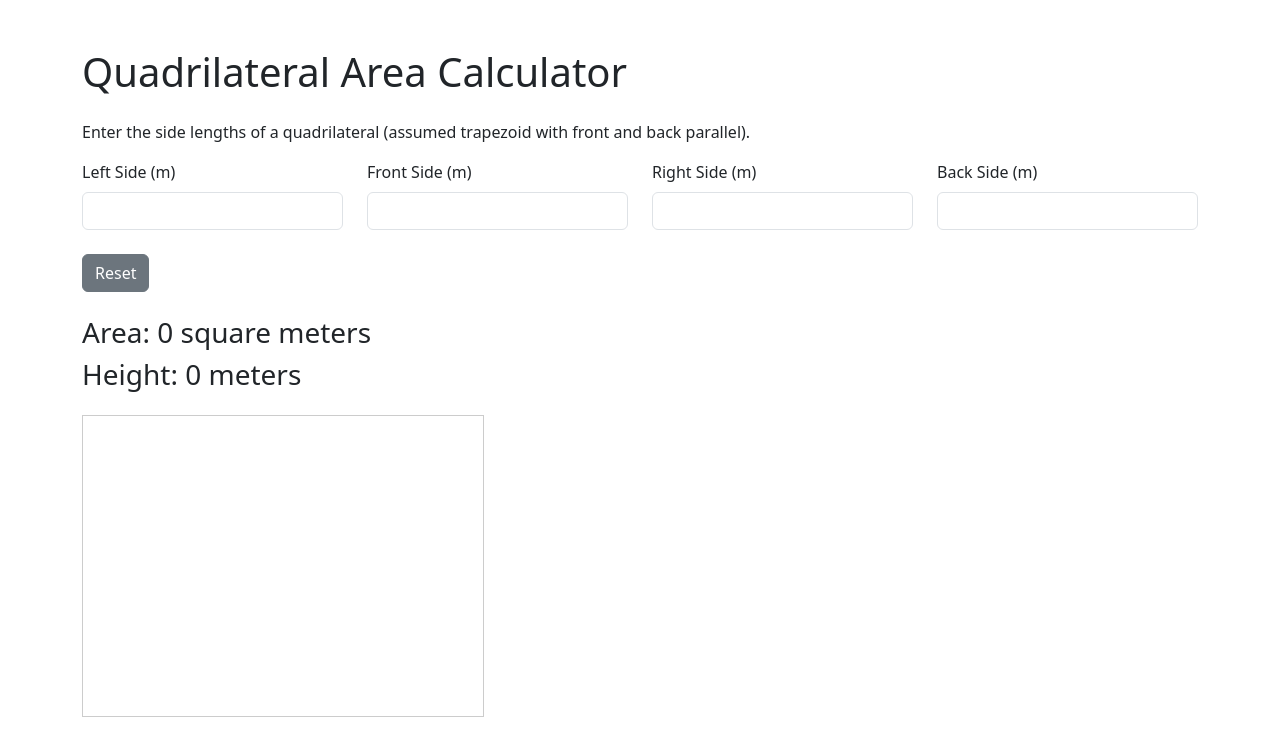
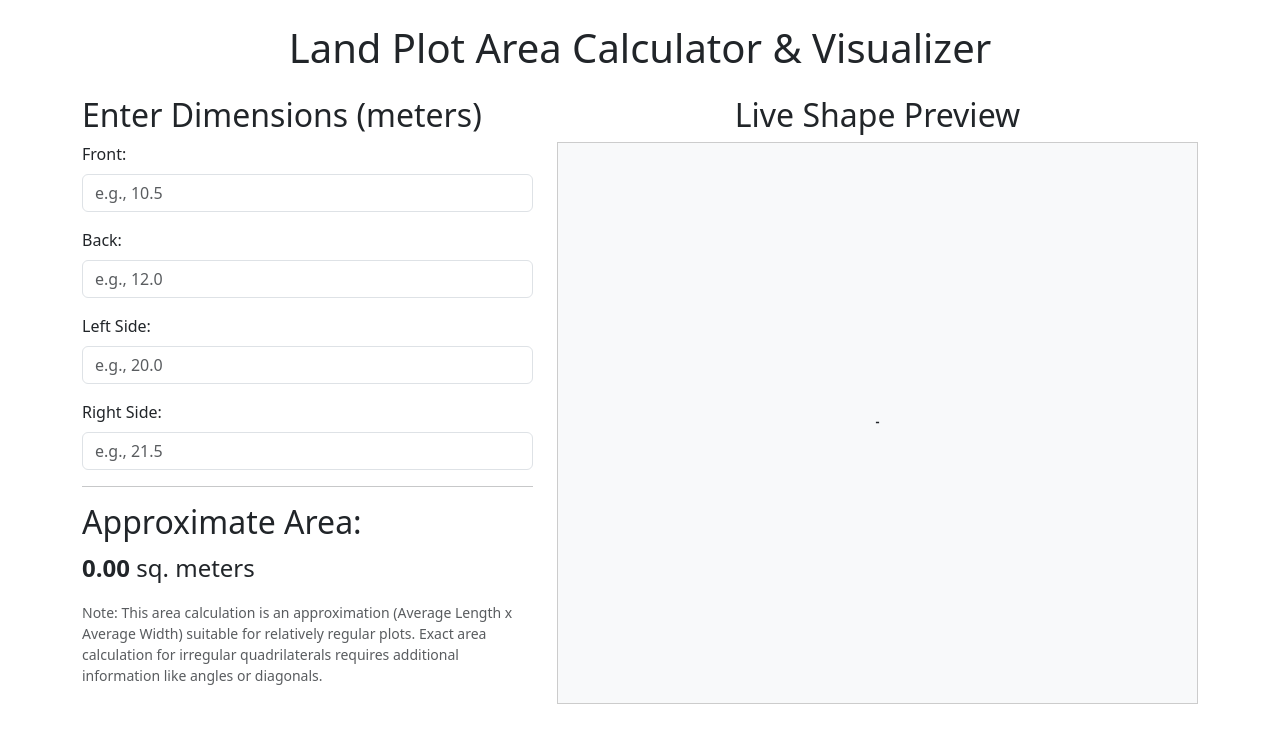
Before and after one commit to motiabebe/Land-Calculator, a plain HTML site: page index.html in a window 1280 px wide. Drawn offline with nearby package versions, Linux system fonts and the light colour scheme.

Commit message:
Update index.html

```diff
--- a/index.html
+++ b/index.html
@@ -3,198 +3,230 @@
 <head>
     <meta charset="UTF-8">
     <meta name="viewport" content="width=device-width, initial-scale=1.0">
-  <title>Quadrilateral Area Calculator</title>
-  <link href="https://cdn.jsdelivr.net/npm/bootstrap@5.3.0/dist/css/bootstrap.min.css" rel="stylesheet">
+    <title>Land Area Calculator</title>
+    <!-- Bootstrap 5 CSS -->
+    <link href="https://cdn.jsdelivr.net/npm/bootstrap@5.3.2/dist/css/bootstrap.min.css" rel="stylesheet" integrity="sha384-T3c6CoIi6uLrA9TneNEoa7RxnatzjcDSCmG1MXxSR1GAsXEV/Dwwykc2MPK8M2HN" crossorigin="anonymous">
+
+    <!-- Embedded CSS -->
     <style>
-    canvas {
+        #landShape {
             border: 1px solid #ccc;
+            background-color: #f8f9fa; /* Light background for the canvas */
+            display: block; /* Helps with centering sometimes */
+            margin: auto; /* Center the SVG if its container allows */
+            max-width: 100%; /* Make SVG responsive */
+            height: auto; /* Maintain aspect ratio */
+            /* Explicit viewbox for consistent scaling in JS */
+            /* viewbox defines the coordinate system x, y, width, height */
+            viewBox: "0 0 400 350";
         }
-    .error {
-      color: red;
-      font-size: 0.9em;
+
+        #landPolygon {
+            fill: rgba(40, 167, 69, 0.4); /* Semi-transparent green */
+            stroke: #212529; /* Dark stroke */
+            stroke-width: 2;
+        }
+
+        /* Optional: Style for text labels if you add them */
+        /*
+        #landShape text {
+            font-family: sans-serif;
+            font-size: 10px;
+            fill: #555;
+        }
+        */
+
+         /* Ensure SVG container takes up space */
+        .svg-container {
+            min-height: 380px; /* Adjust as needed */
+            width: 100%;
+            display: flex;
+            justify-content: center;
+            align-items: center;
         }
     </style>
 </head>
 <body>
-  <div class="container mt-5">
-    <h1 class="mb-4">Quadrilateral Area Calculator</h1>
-    <p>Enter the side lengths of a quadrilateral (assumed trapezoid with front and back parallel).</p>
+    <div class="container mt-4">
+        <h1 class="mb-4 text-center">Land Plot Area Calculator & Visualizer</h1>
 
-    <!-- Input Form -->
-    <form id="quadForm">
-      <div class="row">
-        <div class="col-md-3 mb-3">
-          <label for="left" class="form-label">Left Side (m)</label>
-          <input type="number" class="form-control" id="left" min="0" step="0.01" required>
+        <div class="row g-4">
+            <!-- Input Column -->
+            <div class="col-md-5">
+                <h2>Enter Dimensions (meters)</h2>
+                <form id="landForm">
+                    <div class="mb-3">
+                        <label for="front" class="form-label">Front:</label>
+                        <input type="number" class="form-control" id="front" min="0" step="0.01" placeholder="e.g., 10.5">
                     </div>
-        <div class="col-md-3 mb-3">
-          <label for="front" class="form-label">Front Side (m)</label>
-          <input type="number" class="form-control" id="front" min="0" step="0.01" required>
+                    <div class="mb-3">
+                        <label for="back" class="form-label">Back:</label>
+                        <input type="number" class="form-control" id="back" min="0" step="0.01" placeholder="e.g., 12.0">
                     </div>
-        <div class="col-md-3 mb-3">
-          <label for="right" class="form-label">Right Side (m)</label>
-          <input type="number" class="form-control" id="right" min="0" step="0.01" required>
+                    <div class="mb-3">
+                        <label for="left" class="form-label">Left Side:</label>
+                        <input type="number" class="form-control" id="left" min="0" step="0.01" placeholder="e.g., 20.0">
                     </div>
-        <div class="col-md-3 mb-3">
-          <label for="back" class="form-label">Back Side (m)</label>
-          <input type="number" class="form-control" id="back" min="0" step="0.01" required>
+                    <div class="mb-3">
+                        <label for="right" class="form-label">Right Side:</label>
+                        <input type="number" class="form-control" id="right" min="0" step="0.01" placeholder="e.g., 21.5">
+                    </div>
+                </form>
+
+                <hr>
+
+                <h2>Approximate Area:</h2>
+                <p class="fs-4">
+                    <span id="resultArea" class="fw-bold">0.00</span> sq. meters
+                </p>
+                 <p class="text-muted small">
+                    Note: This area calculation is an approximation (Average Length x Average Width) suitable for relatively regular plots. Exact area calculation for irregular quadrilaterals requires additional information like angles or diagonals.
+                 </p>
+
+            </div>
+
+            <!-- Visualization Column -->
+            <div class="col-md-7">
+                 <h2 class="text-center">Live Shape Preview</h2>
+                 <div class="svg-container">
+                     <!-- Define SVG with viewBox for consistent coordinate system -->
+                     <svg id="landShape" viewBox="0 0 400 350" preserveAspectRatio="xMidYMid meet" width="100%" height="350">
+                         <polygon id="landPolygon" points="50,300 150,300 150,200 50,200" />
+                         <!-- Labels can be added here if needed -->
+                     </svg>
+                 </div>
+
             </div>
         </div>
-      <button type="button" class="btn btn-secondary mt-2" id="resetBtn">Reset</button>
-    </form>
 
-    <!-- Results Display -->
-    <div id="results" class="mt-4">
-      <h3>Area: <span id="areaValue">0</span> square meters</h3>
-      <h3>Height: <span id="heightValue">0</span> meters</h3>
-      <div id="errorMsg" class="error"></div>
+
     </div>
 
-    <!-- Canvas for Visualization -->
-    <canvas id="quadCanvas" width="400" height="300" class="mt-3"></canvas>
-  </div>
+    <!-- Bootstrap 5 JS Bundle (includes Popper) -->
+    <script src="https://cdn.jsdelivr.net/npm/bootstrap@5.3.2/dist/js/bootstrap.bundle.min.js" integrity="sha384-C6RzsynM9kWDrMNeT87bh95OGNyZPhcTNXj1NW7RuBCsyN/o0jlpcV8Qyq46cDfL" crossorigin="anonymous"></script>
 
+    <!-- Embedded JavaScript -->
     <script>
+        document.addEventListener('DOMContentLoaded', () => {
             // Get DOM elements
+            const frontInput = document.getElementById('front');
+            const backInput = document.getElementById('back');
             const leftInput = document.getElementById('left');
-    const frontInput = document.getElementById('front');
             const rightInput = document.getElementById('right');
-    const backInput = document.getElementById('back');
-    const areaValue = document.getElementById('areaValue');
-    const heightValue = document.getElementById('heightValue');
-    const errorMsg = document.getElementById('errorMsg');
-    const canvas = document.getElementById('quadCanvas');
-    const ctx = canvas.getContext('2d');
-    const resetBtn = document.getElementById('resetBtn');
+            const resultAreaSpan = document.getElementById('resultArea');
+            const landPolygon = document.getElementById('landPolygon');
+            const svgElement = document.getElementById('landShape');
 
-    // Add event listeners
-    [leftInput, frontInput, rightInput, backInput].forEach(input => {
-      input.addEventListener('input', update);
-    });
-    resetBtn.addEventListener('click', reset);
+            // Get SVG dimensions from the viewBox attribute for coordinate system
+            const svgWidth = svgElement.viewBox.baseVal.width;
+            const svgHeight = svgElement.viewBox.baseVal.height;
+            const padding = 40; // Padding inside SVG canvas coordinate system
 
-    // Update function to calculate area and draw shape
-    function update() {
-      // Parse input values
+            function updateShapeAndArea() {
+                // Get values, default to 0 if NaN or empty
+                const front = parseFloat(frontInput.value) || 0;
+                const back = parseFloat(backInput.value) || 0;
                 const left = parseFloat(leftInput.value) || 0;
-      const front = parseFloat(frontInput.value) || 0;
                 const right = parseFloat(rightInput.value) || 0;
-      const back = parseFloat(backInput.value) || 0;
 
-      // Clear previous error
-      errorMsg.textContent = '';
+                // --- Area Calculation (Approximation) ---
+                // Using Average Length x Average Width method
+                const avgWidth = (front + back) / 2;
+                const avgHeight = (left + right) / 2;
+                const area = avgWidth * avgHeight;
 
-      // Check for non-positive inputs
-      if (left <= 0 || front <= 0 || right <= 0 || back <= 0) {
-        if (left < 0 || front < 0 || right < 0 || back < 0) {
-          errorMsg.textContent = 'Side lengths must be positive.';
-        }
-        areaValue.textContent = '0';
-        heightValue.textContent = '0';
-        drawQuadrilateral(0, 0, 0, 0);
-        return;
+                // Display area
+                resultAreaSpan.textContent = area.toFixed(2);
+
+                // --- Visualization ---
+                if (!svgWidth || !svgHeight) {
+                    console.error("SVG dimensions not found. Ensure SVG has width/height or viewBox.");
+                    return; // Exit if dimensions aren't set
                 }
 
-      // Calculate x1 (horizontal offset of back relative to front)
-      const diff = back - front;
-      let x1, h;
+                // Determine max dimensions from input for scaling base
+                const maxWidthInput = Math.max(front, back, 1); // Avoid division by zero, use at least 1
+                const maxHeightInput = Math.max(left, right, 1);
 
-      if (Math.abs(diff) < 1e-6) { // Parallelogram case (front ≈ back)
-        if (Math.abs(right - left) < 1e-6) { // left ≈ right
-          x1 = 0; // back aligns with front
-          h = left; // height is simply the side length
-        } else {
-          errorMsg.textContent = 'Invalid quadrilateral: sides do not form a parallelogram.';
-          areaValue.textContent = 'Invalid';
-          heightValue.textContent = 'Invalid';
-          drawQuadrilateral(0, 0, 0, 0);
-          return;
+                // Calculate available drawing space within the SVG coordinate system
+                const drawWidth = svgWidth - 2 * padding;
+                const drawHeight = svgHeight - 2 * padding;
+
+                // Calculate scale factor - fit the larger dimension into available space
+                let scale = 1;
+                if (maxWidthInput > 0 && maxHeightInput > 0) {
+                     scale = Math.min(drawWidth / maxWidthInput, drawHeight / maxHeightInput);
+                     // Add a small factor to prevent touching edges if dimensions exactly match drawing space
+                     scale *= 0.98;
+                } else if (maxWidthInput > 0) {
+                    scale = drawWidth / maxWidthInput * 0.98;
+                } else if (maxHeightInput > 0) {
+                    scale = drawHeight / maxHeightInput * 0.98;
                 }
-      } else {
-        const numerator = right ** 2 - left ** 2 - diff ** 2;
-        const denominator = 2 * diff;
-        x1 = numerator / denominator;
-        const h_squared = left ** 2 - x1 ** 2;
+                 // Ensure scale is not zero or negative if all inputs are zero
+                 if (scale <= 0) scale = 1;
 
-        if (h_squared <= 0) {
-          errorMsg.textContent = 'Invalid quadrilateral: sides cannot form a valid shape.';
-          areaValue.textContent = 'Invalid';
-          heightValue.textContent = 'Invalid';
-          drawQuadrilateral(0, 0, 0, 0);
-          return;
-        }
-        h = Math.sqrt(h_squared);
+
+                // Calculate scaled dimensions for drawing
+                const scaledFront = front * scale;
+                const scaledBack = back * scale;
+                const scaledLeft = left * scale;
+                const scaledRight = right * scale;
+
+                // Calculate average scaled height for drawing (used for vertical positioning)
+                // We draw a trapezoid based on front/back widths and average height
+                const visualHeight = (scaledLeft + scaledRight) / 2;
+
+                // Prevent visualHeight from being NaN or zero if inputs are zero
+                const safeVisualHeight = isNaN(visualHeight) || visualHeight <= 0 ? 1 : visualHeight; // Use a minimal height if needed
+
+
+                // Center the shape horizontally and vertically within the padded area
+                const maxScaledWidth = Math.max(scaledFront, scaledBack);
+                 const startX = padding + (drawWidth - maxScaledWidth) / 2;
+                 const startY = padding + (drawHeight - safeVisualHeight) / 2;
+
+
+                // Calculate corner coordinates (drawing a trapezoid)
+                // p1: bottom-left
+                const p1x = startX + (maxScaledWidth - scaledFront) / 2;
+                const p1y = startY + safeVisualHeight;
+
+                // p2: bottom-right
+                const p2x = p1x + scaledFront;
+                const p2y = p1y;
+
+                // p3: top-right
+                const p3x = startX + (maxScaledWidth - scaledBack) / 2 + scaledBack;
+                const p3y = startY;
+
+                // p4: top-left
+                const p4x = startX + (maxScaledWidth - scaledBack) / 2;
+                const p4y = startY;
+
+                // Create points string for the polygon
+                // Ensure points are valid numbers
+                const points = [
+                    [p1x, p1y], [p2x, p2y], [p3x, p3y], [p4x, p4y]
+                ]
+                .map(p => `${isNaN(p[0]) ? 0 : p[0].toFixed(2)},${isNaN(p[1]) ? 0 : p[1].toFixed(2)}`) // Format and handle potential NaN
+                .join(' ');
+
+
+                // Update the polygon
+                landPolygon.setAttribute('points', points);
             }
 
-      // Calculate area
-      const area = (front + back) * h / 2;
-      areaValue.textContent = area.toFixed(2);
-      heightValue.textContent = h.toFixed(2);
+            // Add event listeners to inputs
+            frontInput.addEventListener('input', updateShapeAndArea);
+            backInput.addEventListener('input', updateShapeAndArea);
+            leftInput.addEventListener('input', updateShapeAndArea);
+            rightInput.addEventListener('input', updateShapeAndArea);
 
-      // Draw the quadrilateral
-      drawQuadrilateral(front, back, h, x1);
-    }
+            // Initial calculation and drawing on page load
+            updateShapeAndArea();
+        });
+    </script>
 
-    // Function to draw the quadrilateral on the canvas
-    function drawQuadrilateral(front, back, h, x1) {
-      ctx.clearRect(0, 0, canvas.width, canvas.height);
-      if (front <= 0 || back <= 0 || h <= 0) return;
-
-      // Define the four vertices
-      const points = [
-        { x: 0, y: 0 },           // Bottom-left (D)
-        { x: front, y: 0 },       // Bottom-right (C)
-        { x: x1 + back, y: h },   // Top-right (B)
-        { x: x1, y: h }           // Top-left (A)
-      ];
-
-      // Find bounds for scaling
-      const maxX = Math.max(...points.map(p => p.x));
-      const maxY = Math.max(...points.map(p => p.y));
-      const minX = Math.min(...points.map(p => p.x));
-      const minY = Math.min(...points.map(p => p.y));
-
-      // Calculate scaling factors with padding
-      const padding = 20;
-      const scaleX = (canvas.width - 2 * padding) / (maxX - minX || 1);
-      const scaleY = (canvas.height - 2 * padding) / (maxY - minY || 1);
-      const scale = Math.min(scaleX, scaleY);
-
-      // Center the shape
-      const offsetX = (canvas.width - (maxX - minX) * scale) / 2 - minX * scale;
-      const offsetY = (canvas.height - (maxY - minY) * scale) / 2 - minY * scale;
-
-      // Draw the shape
-      ctx.beginPath();
-      points.forEach((p, i) => {
-        const canvasX = p.x * scale + offsetX;
-        const canvasY = canvas.height - (p.y * scale + offsetY); // Flip y-axis
-        if (i === 0) {
-          ctx.moveTo(canvasX, canvasY);
-        } else {
-          ctx.lineTo(canvasX, canvasY);
-        }
-      });
-      ctx.closePath();
-      ctx.strokeStyle = 'blue';
-      ctx.lineWidth = 2;
-      ctx.stroke();
-
-      // Fill with a light color for better visibility
-      ctx.fillStyle = 'rgba(0, 0, 255, 0.1)';
-      ctx.fill();
-    }
-
-    // Reset function
-    function reset() {
-      [leftInput, frontInput, rightInput, backInput].forEach(input => {
-        input.value = '';
-      });
-      areaValue.textContent = '0';
-      heightValue.textContent = '0';
-      errorMsg.textContent = '';
-      drawQuadrilateral(0, 0, 0, 0);
-    }
-  </script>
 </body>
 </html>
```
Lines whose indentation alone changed are shown as unchanged.
